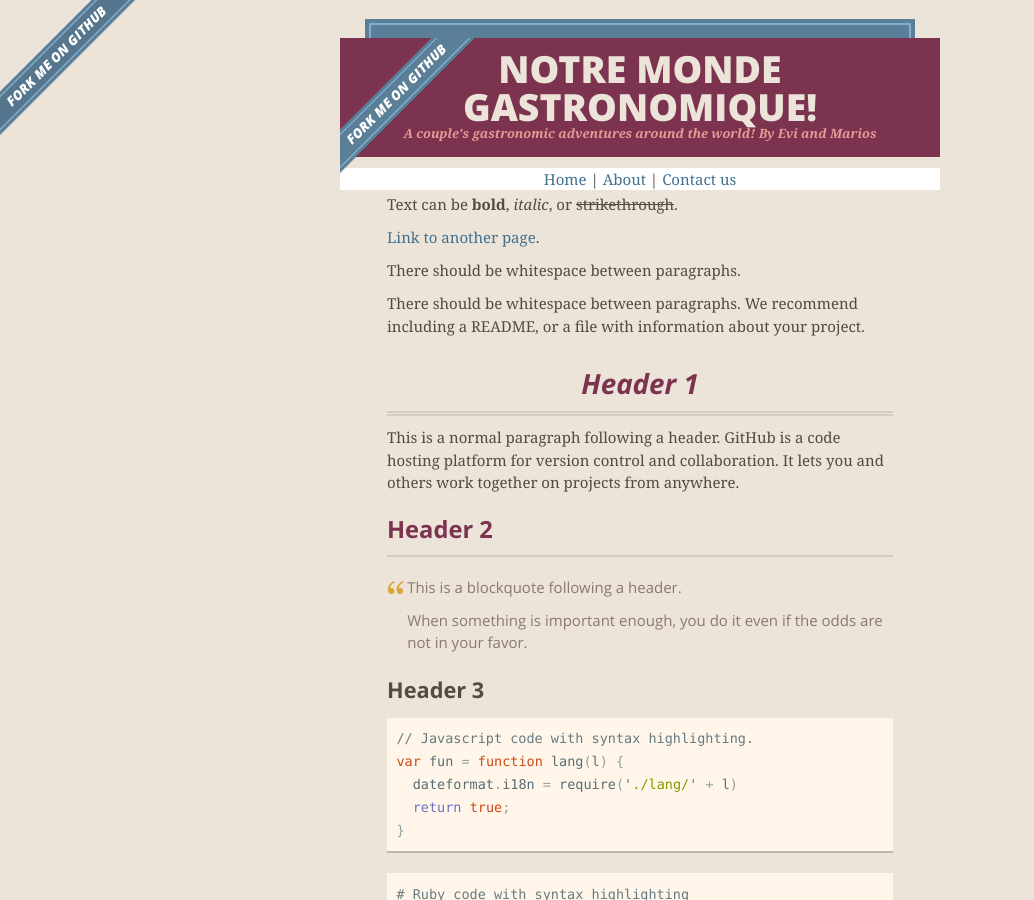
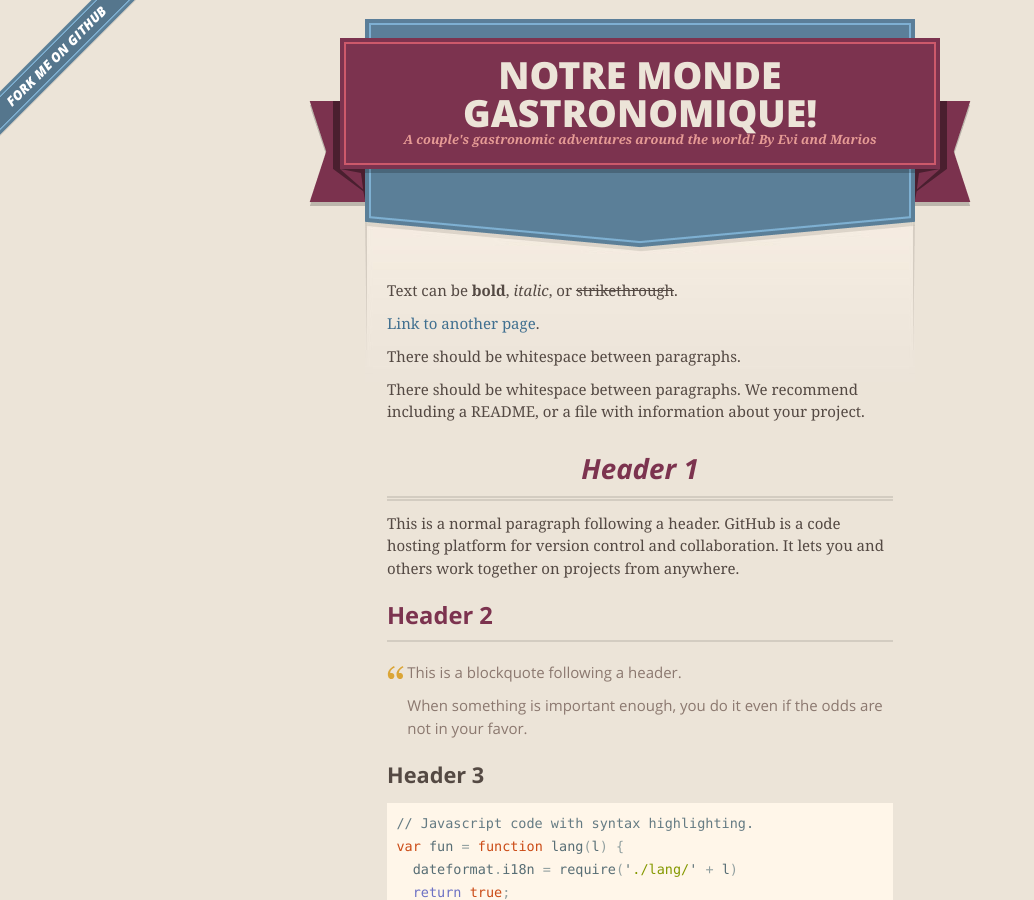
Before and after one commit to fokaefs/notremondegastro, a Jekyll site: the page built from index.md, in a window 1280 px wide and 900 px high. Shown: the whole window, without its empty margins (0-1034 px from the left). Built offline with Jekyll 4.4.1, drawn with Linux system fonts in a browser that asks for light colours.

Commit message:
Update default.html

```diff
--- a/_layouts/default.html
+++ b/_layouts/default.html
@@ -27,22 +27,29 @@
     <a id="forkme_banner" href="{{ site.github.repository_url }}">View on GitHub</a>
     <div class="shell">
 
-      <!-- HEADER -->
-    <div id="header_wrap" class="outer">
-        <header class="inner">
-          <a id="forkme_banner" href="{{ site.github.repository_url }}">View on GitHub</a>
-          <h1 id="project_title">{{ site.title | default: site.github.repository_name }}</h1>
-          <h2 id="project_tagline">{{ site.description | default: site.github.project_tagline }}</h2>
-          {% if site.show_downloads %}
-            <section id="downloads">
-              <a class="zip_download_link" href="{{ site.github.zip_url }}">Download this project as a .zip file</a>
-              <a class="tar_download_link" href="{{ site.github.tar_url }}">Download this project as a tar.gz file</a>
-            </section>
-          {% endif %}
-          {% include nav.html %}
-        </header>
-    </div>
+     <header>
+        <span class="ribbon-outer">
+          <span class="ribbon-inner">
+            <h1>{{ site.title | default: site.github.repository_name }}</h1>
+            <h2>{{ site.description | default: site.github.project_tagline }}</h2>
+          </span>
+          <span class="left-tail"></span>
+          <span class="right-tail"></span>
+        </span>
+      </header>
 
+      {% if site.show_downloads %}
+        <section id="downloads">
+          <span class="inner">
+            <a href="{{ site.github.zip_url }}" class="zip"><em>download</em> .ZIP</a><a href="{{ site.github.tar_url }}" class="tgz"><em>download</em> .TGZ</a>
+          </span>
+        </section>
+      {% else %}
+        <div id="no-downloads">
+          <span class="inner">
+          </span>
+        </div>
+      {% endif %}
 
       <span class="banner-fix"></span>
 
```
